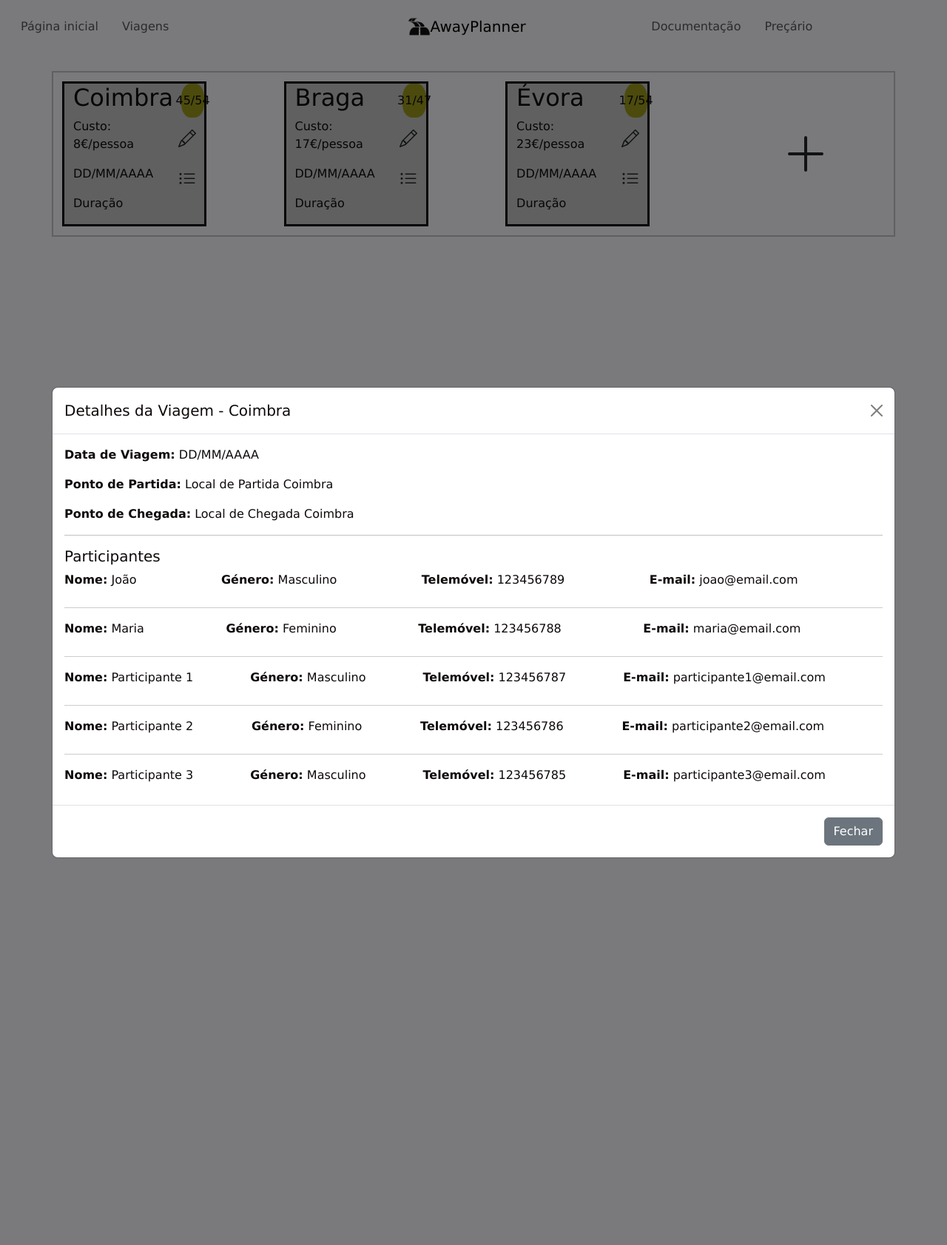
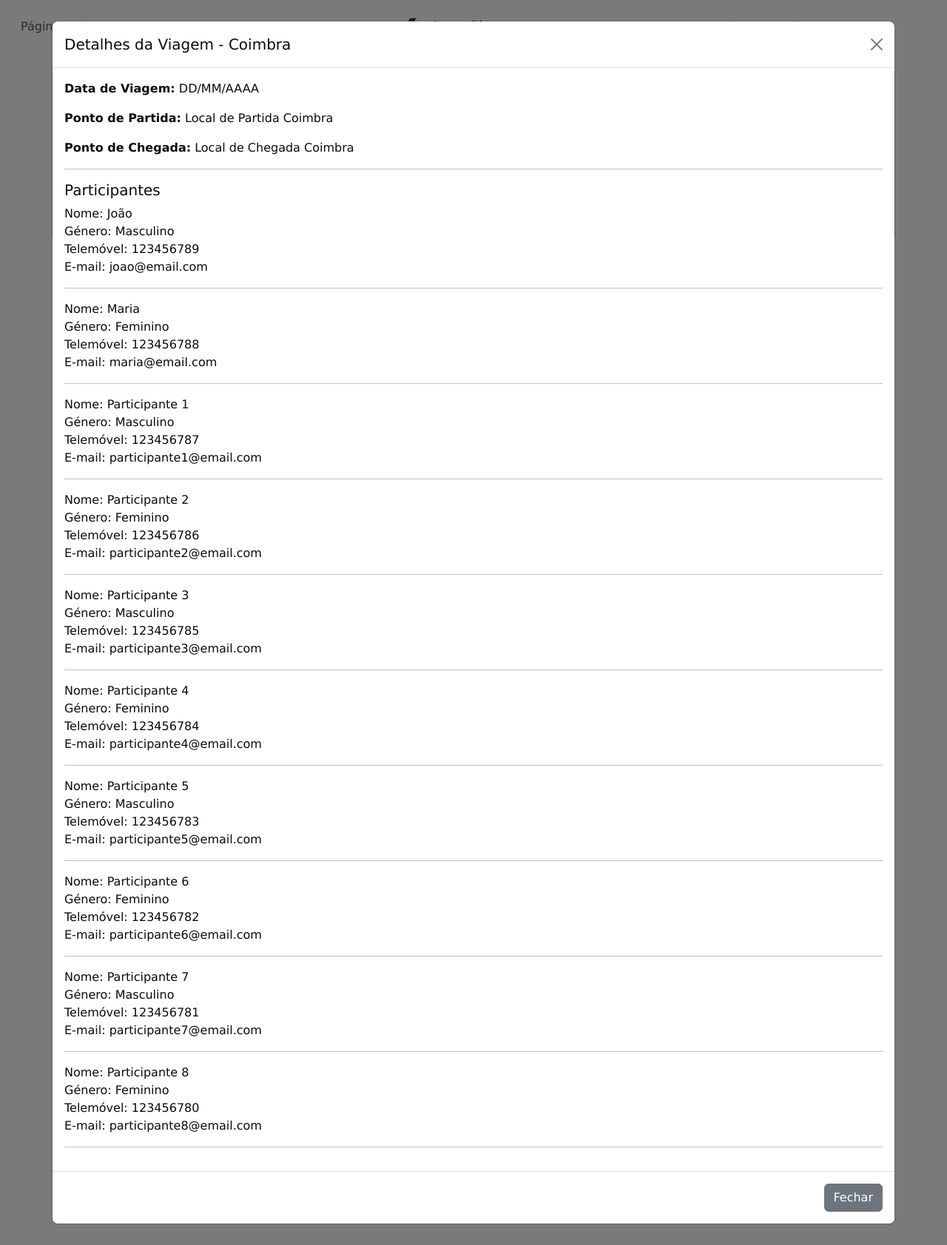
Before and after one commit to tiagomneves-pt/AwayPlanner, a PHP site: page /viagens.html in a window 1280 px wide, after a click that opens the changed part. Shown: the whole page at 74% size. Run offline with PHP 8.4, Linux system fonts and the light colour scheme.

Commit message:
Estilos mudados para o ficheiro próprio

```diff
--- a/css/styles.css
+++ b/css/styles.css
@@ -4,8 +4,8 @@
 branco: #f4f3f7
 preto: #0f0a0a
 cinzento: #C0C0C0
-cor-primária:
-cor-secundária:
+cor-primária: #14213d
+cor-secundária: #fca311
 */
 body{
     background-color: #f4f3f7;
@@ -21,22 +21,22 @@ h1{
     margin-bottom: 40px;
 }
 h2{
-    color:#0f0a0a;
+    color:#14213d;
 
 }
 .btn-ap-primary {
     background-color: #C0C0C0;
-    color: #0f0a0a;
+    color: #14213d;
 }
 
 .btn-ap-primary:hover,
 .btn-ap-primary:focus {
-    background-color: #EDC9AF;
+    background-color: #fca311;
 }
 
 .btn-ap-secondary{
     background-color: #C0C0C0;
-    outline: 1px solid #0f0a0a;
+    outline: 1px solid #14213d;
 }
 .btn-ap-secondary:hover,
 .btn-ap-secondary:focus{
@@ -55,3 +55,10 @@ h2{
     background-color:#98971a;
     border-radius: 40%;
 }
+
+.caixa-texto{
+    border: 6px solid #14213d;
+    margin: 0.5rem;
+    padding-left: 1rem;
+    padding-right: 1rem;
+}
--- a/viagens.html
+++ b/viagens.html
@@ -9,30 +9,6 @@
     <link rel="stylesheet" href="css/styles.css">
 
 
-    <style>
-        .lista-scroll {
-            max-height: 300px;
-            overflow-y: auto;
-        }
-
-        .participante-info {
-            display: flex;
-            justify-content: space-between;
-            align-items: baseline;
-            margin-bottom: 16px;
-            border-bottom: 1px solid #ccc;
-            padding-bottom: 16px;
-        }
-
-        .attribute-label {
-            font-weight: bold;
-            flex-basis: 30%;
-        }
-
-        .attribute-value {
-            flex-basis: 65%;
-        }
-    </style>
 </head>
 <body>
 
```
